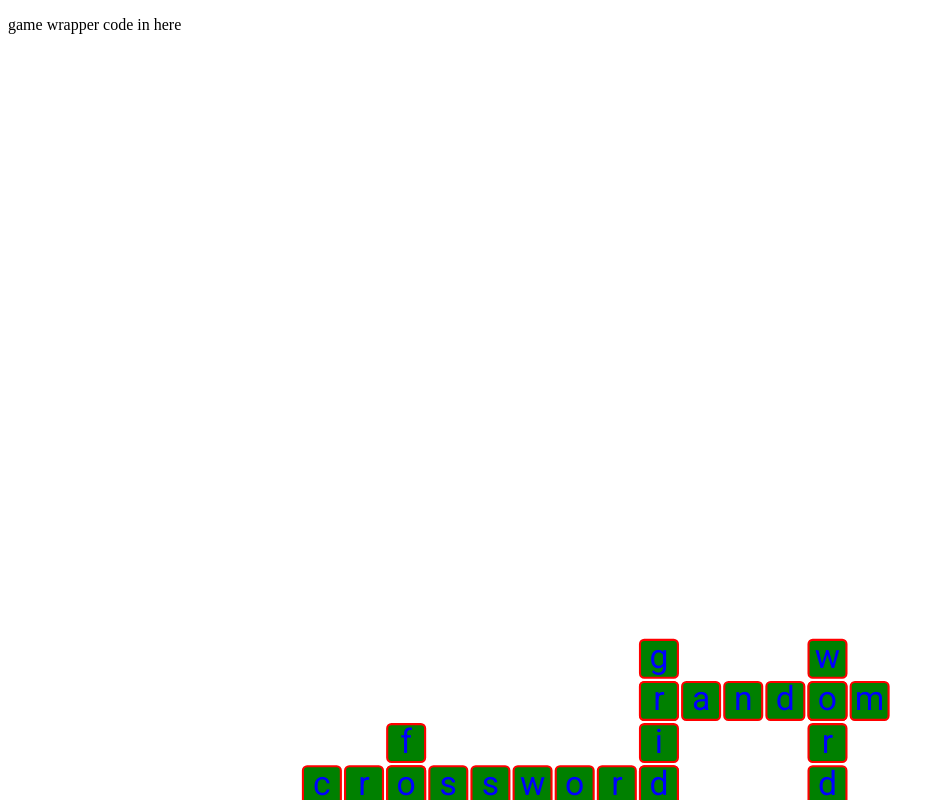
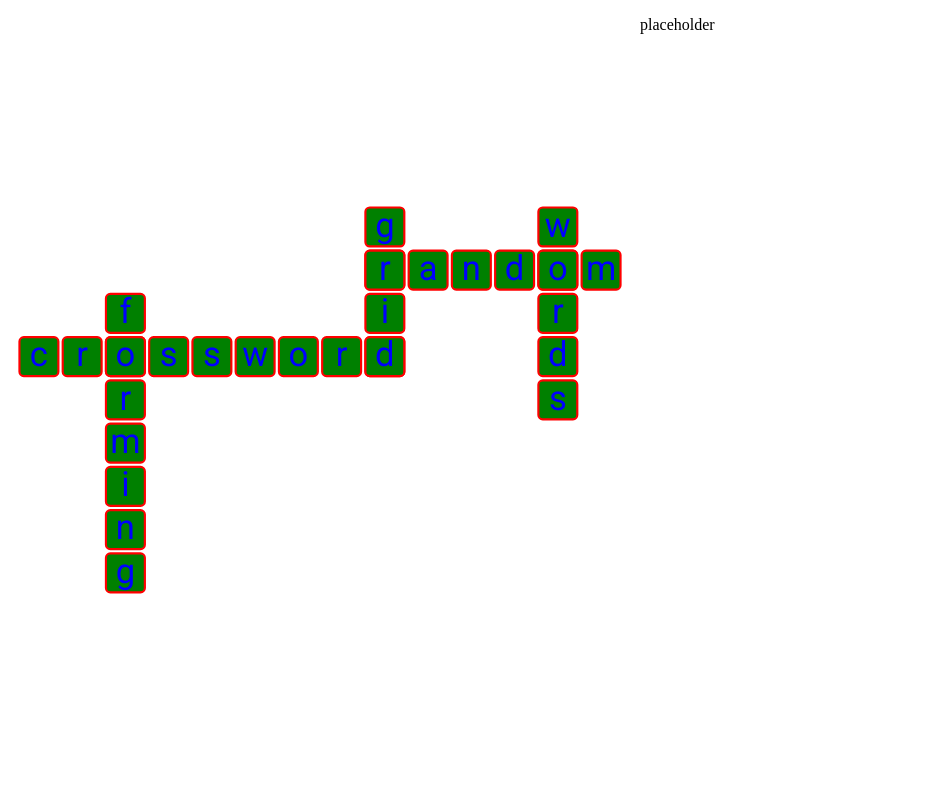
Before and after one commit to rnphilp/fuzzy-goggles, a React (Create React App) app: page /games/word-lock in a window 1280 px wide. Shown: the top 800 px of the page, without its empty margins (0-944 px from the left). Built offline with nearby package versions, Linux system fonts and the light colour scheme.

Commit message:
layout grid to centre in left half

```diff
--- a/public/index.html
+++ b/public/index.html
@@ -88,7 +88,7 @@
     />
     <title>GoGo</title>
   </head>
-  <body>
+  <body style="margin: 0">
     <noscript>You need to enable JavaScript to run this app.</noscript>
     <div id="root"></div>
   </body>
--- a/src/App.js
+++ b/src/App.jsx
@@ -1,3 +1,5 @@
+/** @jsxImportSource @emotion/react */
+
 import { createBrowserRouter, RouterProvider } from 'react-router-dom';
 import { ThemeProvider } from '@mui/material/styles';
 
--- a/src/components/cell/index.jsx
+++ b/src/components/cell/index.jsx
@@ -4,7 +4,7 @@ import PT from 'prop-types';
 
 const rectStyles = {
   stroke: 'red',
-  'stroke-width': 0.5,
+  strokeWidth: 0.5,
   fill: 'green',
 };
 
--- a/src/routes/games/index.jsx
+++ b/src/routes/games/index.jsx
@@ -1,12 +1,9 @@
+/** @jsxImportSource @emotion/react */
+
 import { Outlet } from 'react-router-dom';
 
 function GamePage() {
-  return (
-    <>
-      <p>game wrapper code in here</p>
-      <Outlet />
-    </>
-  );
+  return <Outlet />;
 }
 
 export default GamePage;
--- a/src/routes/games/word-lock/index.jsx
+++ b/src/routes/games/word-lock/index.jsx
@@ -1,7 +1,31 @@
+/** @jsxImportSource @emotion/react */
+
+import { Grid } from '@mui/material';
 import WordGrid from './word-grid';
 
+const styles = {
+  grid: {
+    width: '100vw',
+    height: '100vh',
+  },
+  wordGridContainer: {
+    display: 'flex',
+    justifyContent: 'center',
+    alignItems: 'center',
+  },
+};
+
 function WordLock() {
-  return <WordGrid />;
+  return (
+    <Grid container zeroMinWidth css={styles.grid}>
+      <Grid item xs={12} md={6} css={styles.wordGridContainer}>
+        <WordGrid />
+      </Grid>
+      <Grid item xs={12} md={6}>
+        <p>placeholder</p>
+      </Grid>
+    </Grid>
+  );
 }
 
 export default WordLock;
--- /dev/null
+++ b/src/routes/games/word-lock/word-grid/helpers/grid-size.js
@@ -0,0 +1,23 @@
+// letters render with width and height from origin at top left
+export default (words, { cellSize, gap }) => {
+  let minX;
+  let maxX;
+  let minY;
+  let maxY;
+
+  words.forEach(({ word, coordinates, direction }) => {
+    const [startX, startY] = coordinates;
+    const endX = direction === 'x' ? startX + word.length - 1 : startX;
+    const endY = direction === 'y' ? startY + word.length - 1 : startY;
+    if (minX === undefined || startX < minX) minX = startX;
+    if (minY === undefined || startY < minY) minY = startY;
+    if (maxX === undefined || endX > maxX) maxX = endX;
+    if (maxY === undefined || endY > maxY) maxY = endY;
+  });
+  return {
+    minX: minX * (cellSize + gap),
+    minY: minY * (cellSize + gap),
+    width: (maxX - minX) * (cellSize + gap) + cellSize,
+    height: (maxY - minY) * (cellSize + gap) + cellSize,
+  };
+};
--- a/src/routes/games/word-lock/word-grid/helpers/index.js
+++ b/src/routes/games/word-lock/word-grid/helpers/index.js
@@ -1,3 +1,4 @@
 import arrangeWords from './arrange-words';
+import gridSize from './grid-size';
 
-export { arrangeWords };
+export { arrangeWords, gridSize };
--- a/src/routes/games/word-lock/word-grid/index.jsx
+++ b/src/routes/games/word-lock/word-grid/index.jsx
@@ -1,23 +1,7 @@
-import Cell from '../../../../components/cell';
-import { arrangeWords } from './helpers';
+/** @jsxImportSource @emotion/react */
 
-const layoutWord = (word, { coordinates, direction }, { cellSize, gap }) => {
-  const spacing = cellSize + gap;
-  const deltaX = direction === 'x' ? spacing : 0;
-  const deltaY = direction === 'y' ? spacing : 0;
-
-  return word.split('').map((letter, i) => {
-    return (
-      <Cell
-        x={coordinates[0] * spacing + i * deltaX}
-        y={coordinates[1] * spacing + i * deltaY}
-        value={letter}
-        cellSize={cellSize}
-        key={letter}
-      />
-    );
-  });
-};
+import Word from '../word';
+import { arrangeWords, gridSize } from './helpers';
 
 function WordGrid() {
   const words = ['random', 'words', 'forming', 'crossword', 'grid'];
@@ -27,11 +11,25 @@ function WordGrid() {
   };
 
   const wordsCoordinates = arrangeWords(words);
-  const svgWords = wordsCoordinates.map(({ word, coordinates, direction }) => {
-    const cells = layoutWord(word, { coordinates, direction }, config);
-    return <g key={word}>{cells}</g>;
-  });
-  return <svg viewBox="-150 -150 300 300">{svgWords}</svg>;
+  const { minX, minY, width, height } = gridSize(wordsCoordinates, config);
+  const padding = config.cellSize / 2;
+  const viewBoxDims = `${minX - padding} ${minY - padding} ${
+    width + padding * 2
+  } ${height + padding * 2}`;
+
+  return (
+    <svg viewBox={viewBoxDims}>
+      {wordsCoordinates.map(({ word, coordinates, direction }) => (
+        <Word
+          key={word}
+          word={word}
+          coordinates={coordinates}
+          direction={direction}
+          config={config}
+        />
+      ))}
+    </svg>
+  );
 }
 
 export default WordGrid;
--- /dev/null
+++ b/src/routes/games/word-lock/word/helpers/index.js
@@ -0,0 +1,3 @@
+import layoutWord from './layout-word';
+
+export { layoutWord };
--- /dev/null
+++ b/src/routes/games/word-lock/word/helpers/layout-word.js
@@ -0,0 +1,20 @@
+import Cell from '../../../../../components/cell';
+
+export default (word, { coordinates, direction }, { cellSize, gap }) => {
+  const spacing = cellSize + gap;
+  const deltaX = direction === 'x' ? spacing : 0;
+  const deltaY = direction === 'y' ? spacing : 0;
+
+  return word.split('').map((letter, i) => {
+    return (
+      <Cell
+        // eslint-disable-next-line react/no-array-index-key
+        key={letter + i}
+        x={coordinates[0] * spacing + i * deltaX}
+        y={coordinates[1] * spacing + i * deltaY}
+        value={letter}
+        cellSize={cellSize}
+      />
+    );
+  });
+};
--- /dev/null
+++ b/src/routes/games/word-lock/word/index.jsx
@@ -0,0 +1,21 @@
+/** @jsxImportSource @emotion/react */
+
+import PT from 'prop-types';
+import { layoutWord } from './helpers';
+
+function Word({ word, coordinates, direction, config }) {
+  const cells = layoutWord(word, { coordinates, direction }, config);
+  return <g key={word}>{cells}</g>;
+}
+
+Word.propTypes = {
+  word: PT.string.isRequired,
+  coordinates: PT.arrayOf(PT.number).isRequired,
+  direction: PT.string.isRequired,
+  config: PT.shape({
+    cellSize: PT.number.isRequired,
+    gap: PT.number.isRequired,
+  }).isRequired,
+};
+
+export default Word;
```
Also changed, not shown: src/routes/home/index.jsx (renamed from src/routes/home/index.js), 1 other file (tests, documents, lock files or other folders).
